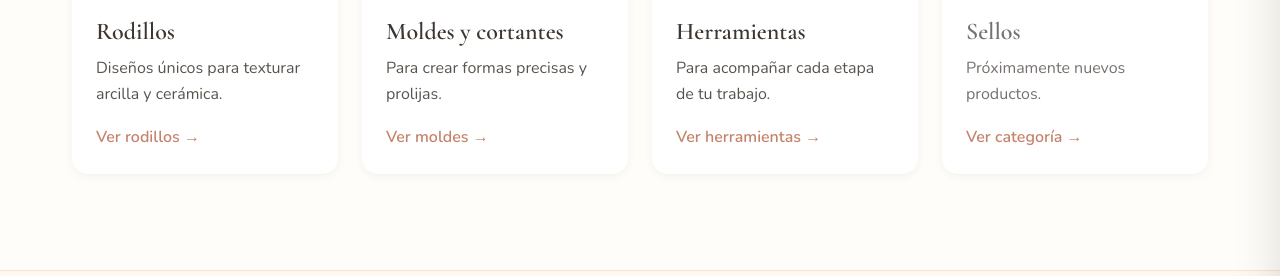
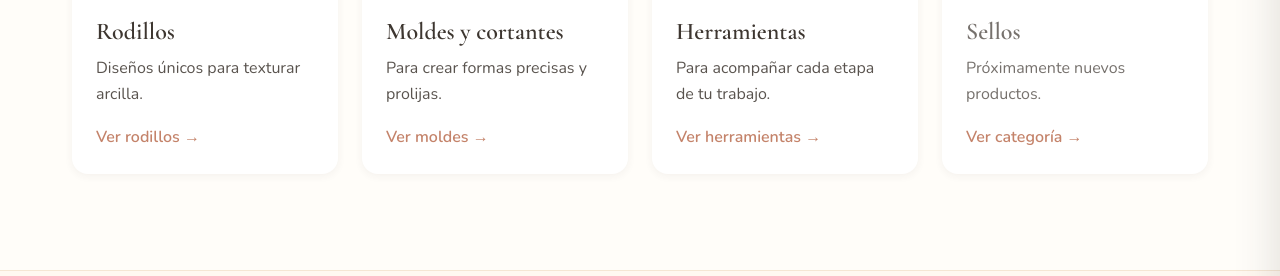
Before and after one commit to DPonchon/dponchon.github.io, a Jekyll site: the page built from index.html, in a window 1280 px wide and 900 px high, scrolled down 1243 px. Shown: the part 203-479 px from the top of the window. Built offline with Jekyll 4.4.1, drawn with Linux system fonts in a browser that asks for light colours.

Commit message:
Remove cerámica from text

```diff
--- a/index.html
+++ b/index.html
@@ -70,7 +70,7 @@ og_description: "Herramientas artesanales que inspiran tu arte en cerámica. Rod
             </div>
             <div class="categoria-card__body">
               <h3 class="categoria-card__name">Rodillos</h3>
-              <p class="categoria-card__desc">Diseños únicos para texturar arcilla y cerámica.</p>
+              <p class="categoria-card__desc">Diseños únicos para texturar arcilla.</p>
               <span class="categoria-card__cta">Ver rodillos →</span>
             </div>
           </a>
```
